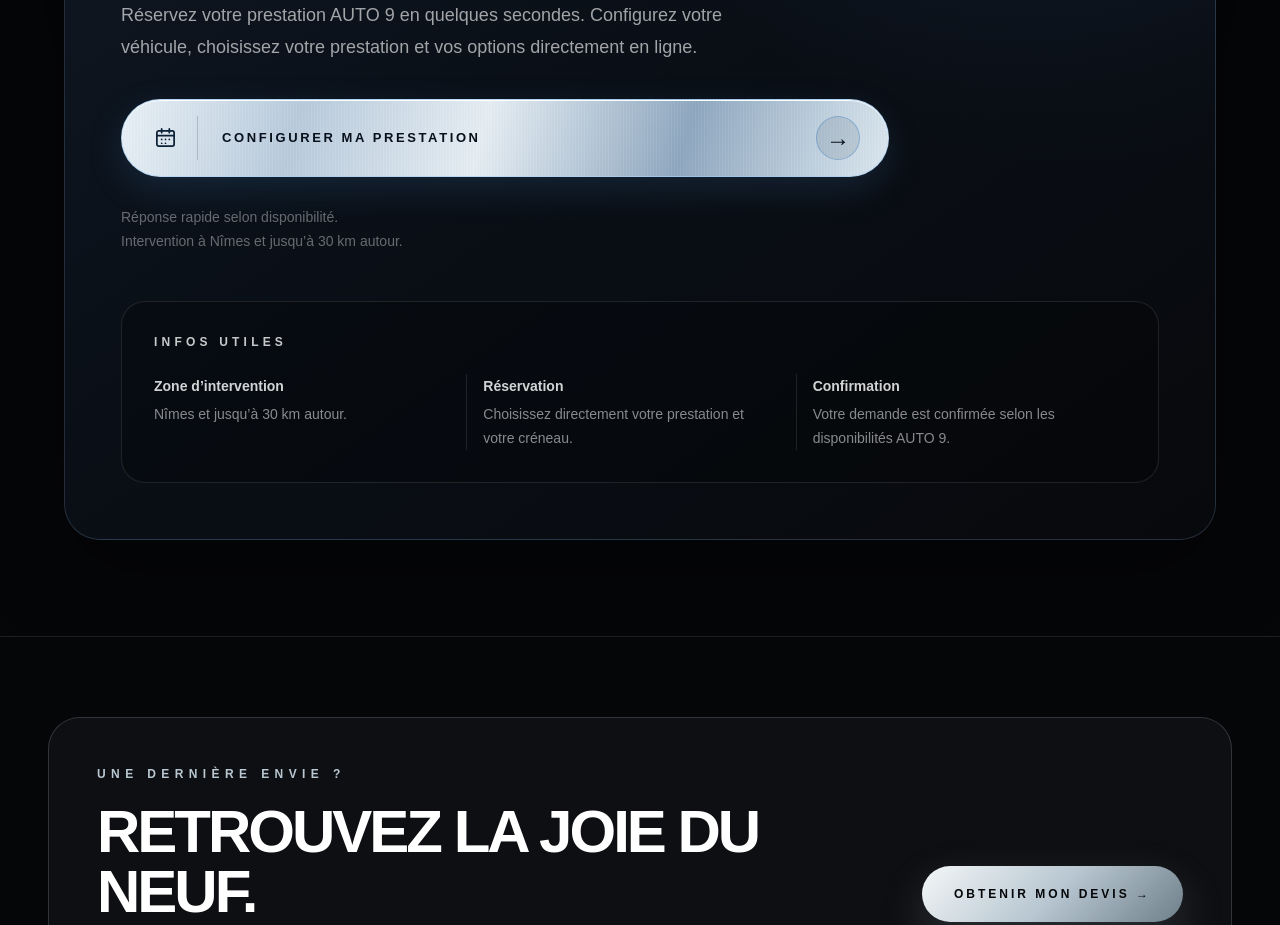
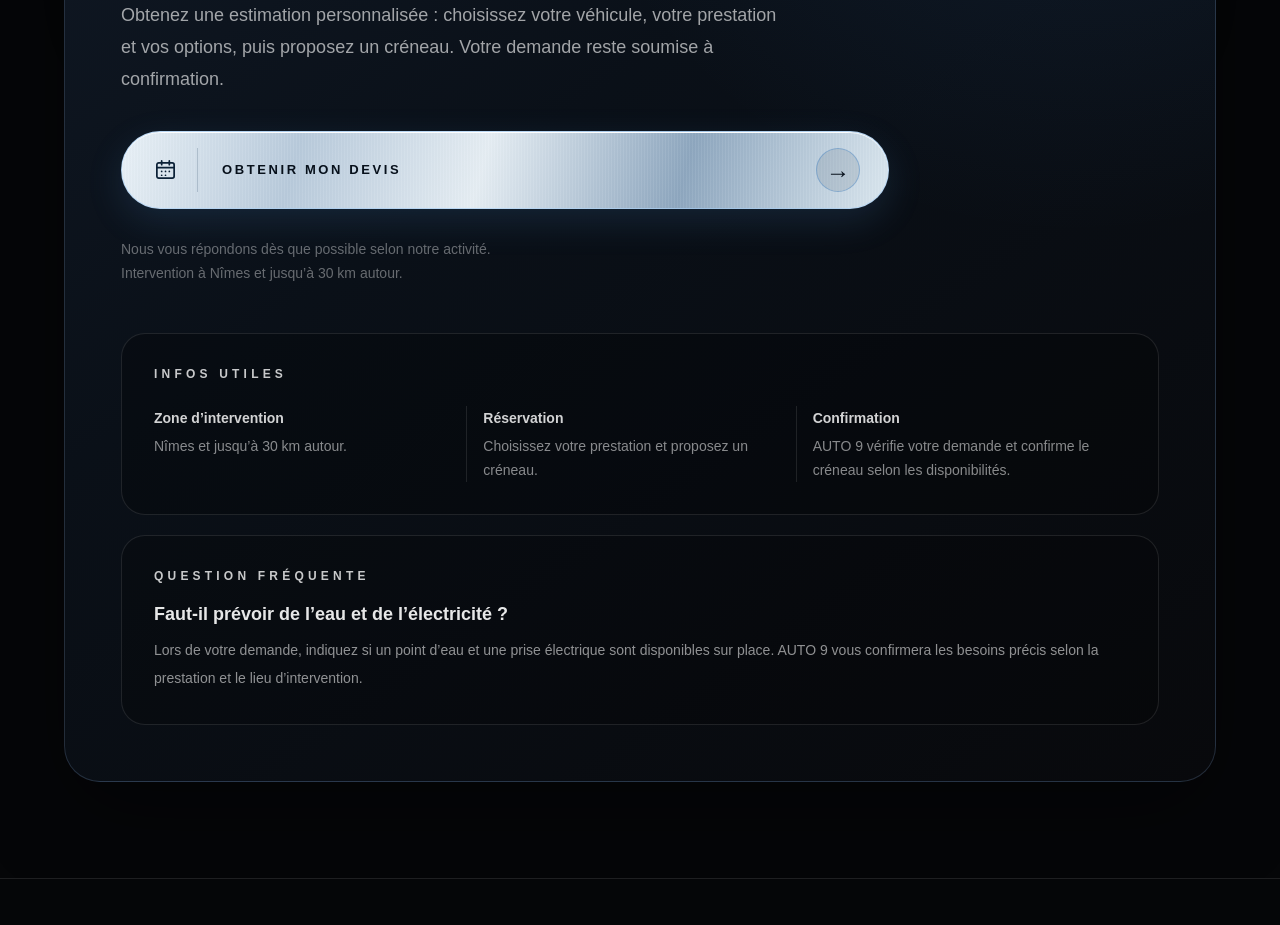
Before and after one commit to AUTO9NIMES/auto9-premium, a Next.js app: page / in a window 1280 px wide. Shown: the part 10120-11045 px from the top of the page. Built offline with nearby package versions, Linux system fonts and the light colour scheme.

Commit message:
Double Vision: improve homepage UX and accurate customer messaging

```diff
--- a/app/components/Reservation.tsx
+++ b/app/components/Reservation.tsx
@@ -30,9 +30,9 @@ export function Reservation() {
               </h2>
 
               <p className="mt-7 max-w-2xl text-[16px] leading-8 text-white/62 sm:text-[18px]">
-                Réservez votre prestation AUTO 9 en quelques secondes. Configurez
-                votre véhicule, choisissez votre prestation et vos options
-                directement en ligne.
+                Obtenez une estimation personnalisée : choisissez votre véhicule,
+                votre prestation et vos options, puis proposez un créneau.
+                Votre demande reste soumise à confirmation.
               </p>
 
               <div className="mt-9 grid max-w-3xl gap-3 sm:gap-4">
@@ -48,7 +48,7 @@ export function Reservation() {
                   </span>
 
                   <span className="relative flex-1 px-4 text-[11px] font-black uppercase tracking-[0.16em] sm:px-6 sm:text-[13px] sm:tracking-[0.2em]">
-                    Configurer ma prestation
+                    Obtenir mon devis
                   </span>
 
                   <span className="relative grid h-11 w-11 shrink-0 place-items-center rounded-full border border-[#2f78c5]/35 bg-[#0b2036]/10 text-[24px] transition-transform duration-300 group-hover:translate-x-1">
@@ -58,7 +58,7 @@ export function Reservation() {
               </div>
 
               <p className="mt-7 text-[13px] leading-6 text-white/38 sm:text-sm">
-                Réponse rapide selon disponibilité.
+                Nous vous répondons dès que possible selon notre activité.
                 <br />
                 Intervention à Nîmes et jusqu’à 30 km autour.
               </p>
@@ -76,14 +76,19 @@ export function Reservation() {
 
                   <div className="border-b border-white/10 pb-4 sm:border-b-0 sm:border-r sm:pb-0 sm:pr-5">
                     <p className="font-bold text-white/82">Réservation</p>
-                    <p className="mt-1">Choisissez directement votre prestation et votre créneau.</p>
+                    <p className="mt-1">Choisissez votre prestation et proposez un créneau.</p>
                   </div>
 
                   <div>
                     <p className="font-bold text-white/82">Confirmation</p>
-                    <p className="mt-1">Votre demande est confirmée selon les disponibilités AUTO 9.</p>
+                    <p className="mt-1">AUTO 9 vérifie votre demande et confirme le créneau selon les disponibilités.</p>
                   </div>
                 </div>
+              </div>
+              <div className="mt-5 rounded-[24px] border border-white/10 bg-black/20 p-6 sm:p-8">
+                <p className="text-[11px] font-black uppercase tracking-[0.35em] text-white/78 sm:text-xs">Question fréquente</p>
+                <h3 className="mt-4 text-lg font-bold text-white/90">Faut-il prévoir de l’eau et de l’électricité ?</h3>
+                <p className="mt-2 text-sm leading-7 text-white/55">Lors de votre demande, indiquez si un point d’eau et une prise électrique sont disponibles sur place. AUTO 9 vous confirmera les besoins précis selon la prestation et le lieu d’intervention.</p>
               </div>
             </div>
           </div>
```
